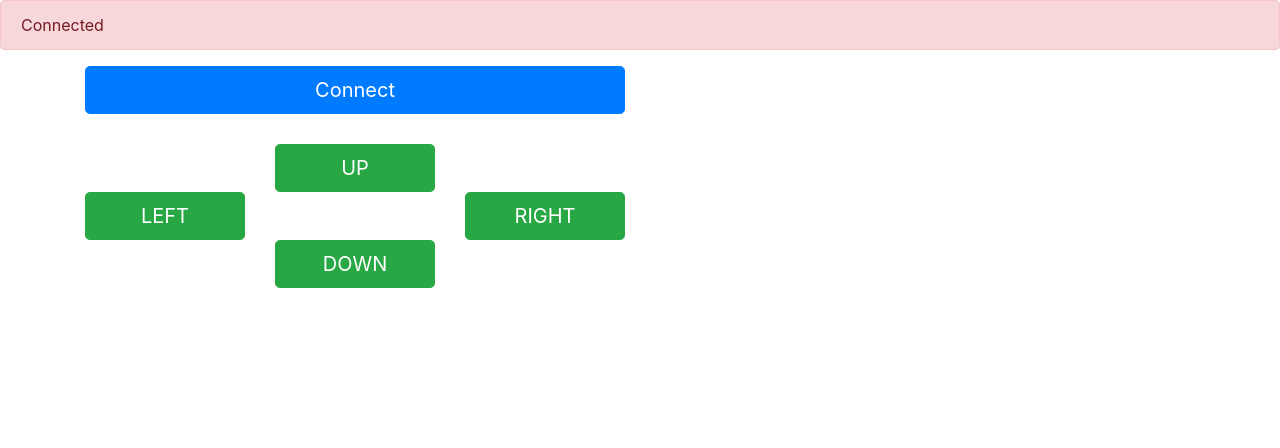
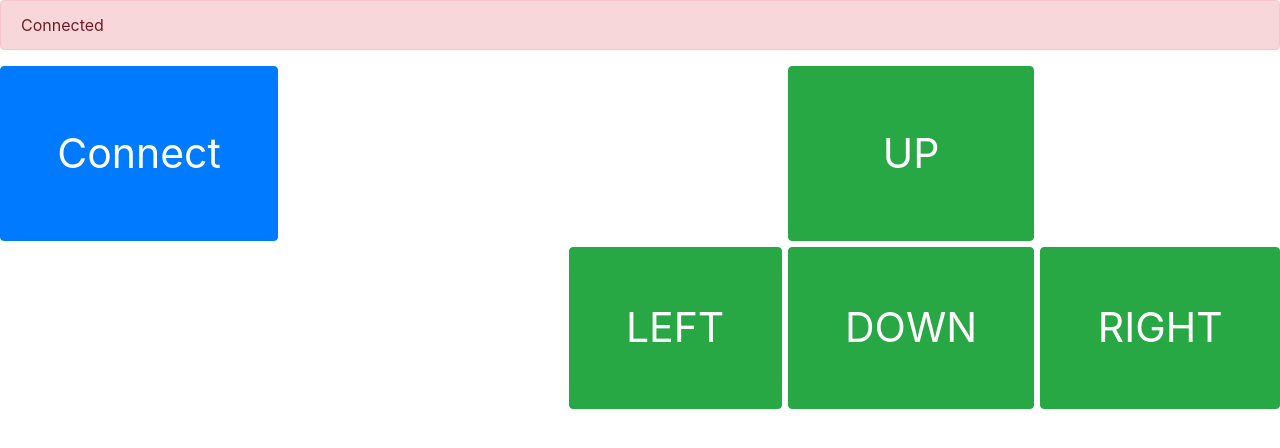
Before and after one commit to xpresas/bte-Makeblock, a plain HTML site: page index.html in a window 1280 px wide. Drawn offline with nearby package versions, Linux system fonts and the light colour scheme.

Commit message:
Changes
1. Remade controller css
2. new buttons
3. After connection remove connect btn

```diff
--- a/bte.js
+++ b/bte.js
@@ -13,7 +13,7 @@ window.onload = function () {
                 // Connection is done, we show the controls
                 let connectedCard = document.getElementById("connectedAlert");
                 connectedCard.className = "alert alert-success";
-                alert("connected")
+                document.getElementById("connectBtn").style.display = "none";
 
                 // Control the robot by button
                 let upBtn = document.getElementById("upBtn");
--- /dev/null
+++ b/controller.css
@@ -0,0 +1,38 @@
+#controller .dpad {
+    display: grid;
+    grid-template-areas: "key-a key-a . . . top ." " . key-z key-z . left bottom right";
+    grid-gap: 6px;
+  }
+
+  #controller button {
+    padding-top:20%;
+    padding-bottom: 20%;
+    font-size: 3.2vw;
+    display: flex;
+    align-items: center;
+    justify-content: center;
+  }
+
+  #controller button[env3d-key^="KEY_UP"] {
+    grid-area: top;
+  }
+
+  #controller button[env3d-key^="KEY_LEFT"] {
+    grid-area: left;
+  }
+
+  #controller button[env3d-key^="KEY_RIGHT"] {
+    grid-area: right;
+  }
+
+  #controller button[env3d-key^="KEY_DOWN"] {
+    grid-area: bottom;
+  }
+
+  #controller button[env3d-key^="KEY_A"] {
+
+  }
+
+  #controller button[env3d-key^="KEY_Z"] {
+    grid-area: key-z;
+  }
--- a/index.html
+++ b/index.html
@@ -6,13 +6,10 @@
     <meta charset="utf-8">
     <meta name="viewport" content="width=device-width, initial-scale=1, shrink-to-fit=no">
     <link rel="shortcut icon" href="favicon.ico">
-
-
-
     <!-- Bootstrap CSS -->
     <link rel="stylesheet" href="https://stackpath.bootstrapcdn.com/bootstrap/4.3.1/css/bootstrap.min.css"
         integrity="sha384-ggOyR0iXCbMQv3Xipma34MD+dH/1fQ784/j6cY/iJTQUOhcWr7x9JvoRxT2MZw1T" crossorigin="anonymous">
-
+    <link rel="stylesheet" href="controller.css">
     <title>Hello, world!</title>
 </head>
 
@@ -21,53 +18,21 @@
     <div id="connectedAlert" class="alert alert-danger" role="alert">
         Connected
     </div>
-    <div class="container">
-        <div class="row">
-            <div class="col-sm-6" style="margin-bottom:30px;">
-                <button id="connectBtn" type="button" class="btn btn-primary btn-lg btn-block">Connect</button>
-            </div>
+    <div id="controller">
+        <div class="dpad">
+            <button id="upBtn" env3d-key="KEY_UP" type="button" class="btn btn-success">UP</button>
+            <button id="leftBtn" env3d-key="KEY_LEFT" type="button" class="btn btn-success">LEFT</button>
+            <button id="rightBtn" env3d-key="KEY_RIGHT" type="button" class="btn btn-success">RIGHT</button>
+            <button id="downBtn" env3d-key="KEY_DOWN" type="button" class="btn btn-success">DOWN</button>
+            <button id="connectBtn" env3d-key="KEY_A" class="btn btn-primary">Connect</button>
+
         </div>
 
-        <div class="row">
-            <div class="col-sm-2">
 
-            </div>
-            <div class="col-sm-2">
-                <button id="upBtn" type="button" class="btn btn-success btn-lg btn-block">UP</button>
-            </div>
-            <div class="col-sm-2">
-
-            </div>
-        </div>
-        <div class="row">
-            <div class="col-sm-2">
-                <button id="leftBtn" type="button" class="btn btn-success btn-lg btn-block">LEFT</button>
-            </div>
-            <div class="col-sm-2">
-
-            </div>
-            <div class="col-sm-2">
-                <button id="rightBtn" type="button" class="btn btn-success btn-lg btn-block">RIGHT</button>
-            </div>
-        </div>
-        <div class="row">
-            <div class="col-sm-2">
-
-            </div>
-            <div class="col-sm-2">
-                <button id="downBtn" type="button" class="btn btn-success btn-lg btn-block">DOWN</button>
-            </div>
-            <div class="col-sm-2">
-
-            </div>
-        </div>
     </div>
 
 
 
-
-    <!-- Optional JavaScript -->
-    <!-- jQuery first, then Popper.js, then Bootstrap JS -->
 
 </body>
 <script src="mbot.js"></script>
```
